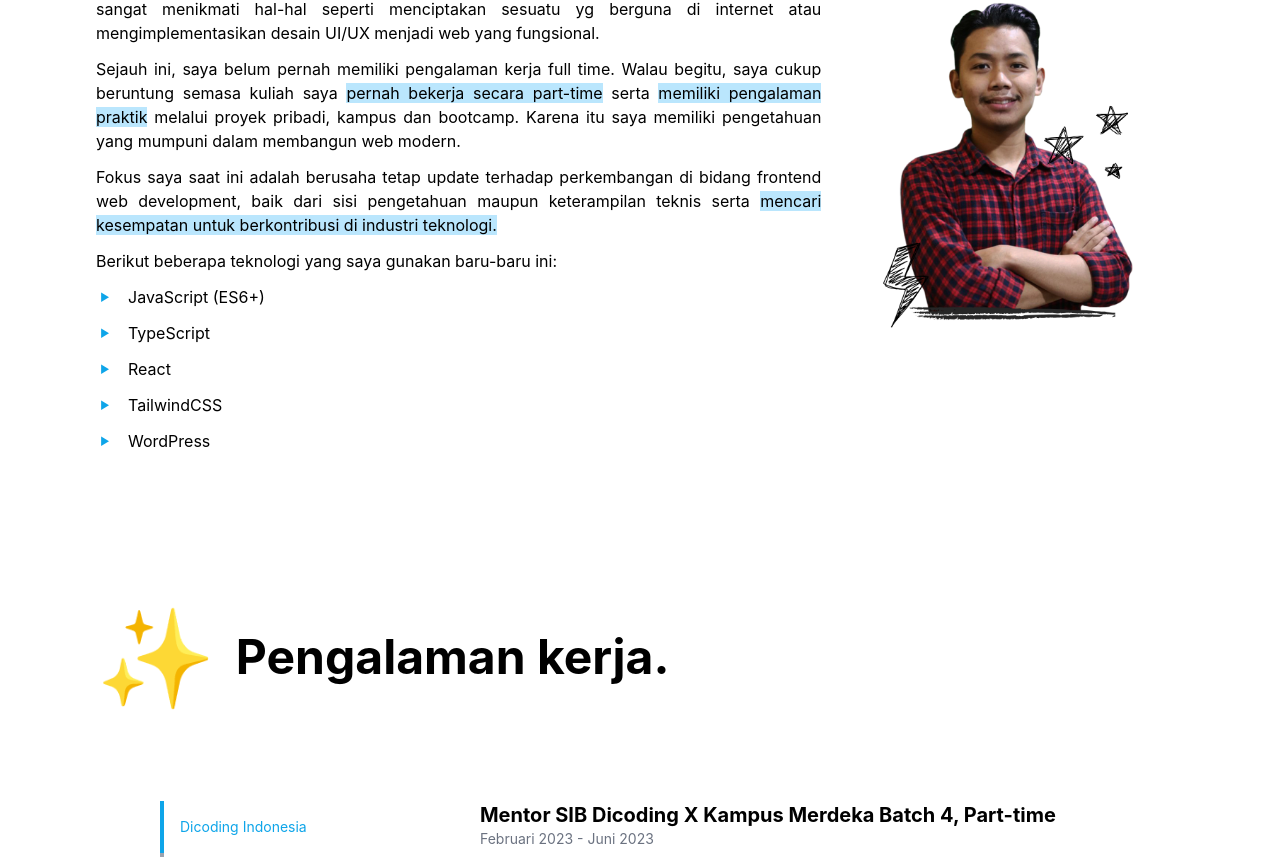
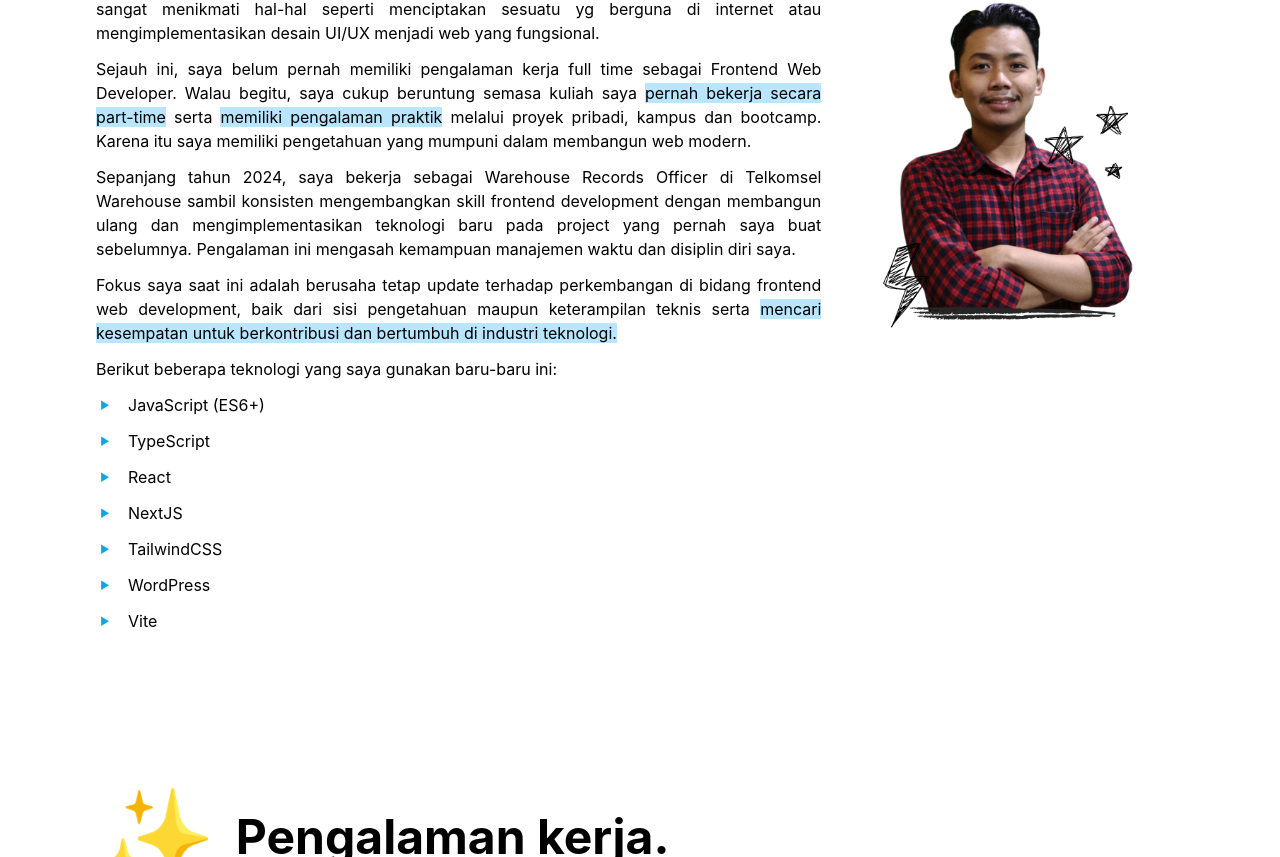
Before and after one commit to DwkLoki/portfolio-website, a React (Create React App) app: page / in a window 1280 px wide. Shown: the part 1115-1972 px from the top of the page. Built offline with nearby package versions, Linux system fonts and the light colour scheme.

Commit message:
update profil section

```diff
--- a/src/App.js
+++ b/src/App.js
@@ -98,21 +98,26 @@ function App() {
               Saya memiliki minat mendalam terhadap web development dan sangat menikmati hal-hal seperti menciptakan sesuatu yg berguna di internet atau mengimplementasikan desain UI/UX menjadi web yang fungsional.
             </p>
             <p>
-              Sejauh ini, saya belum pernah memiliki pengalaman kerja full time. Walau begitu, saya cukup beruntung semasa kuliah saya <span className='bg-sky-200'>pernah bekerja secara part-time</span> serta <span className='bg-sky-200'>memiliki pengalaman praktik</span> melalui proyek pribadi, kampus dan bootcamp.
+              Sejauh ini, saya belum pernah memiliki pengalaman kerja full time sebagai Frontend Web Developer. Walau begitu, saya cukup beruntung semasa kuliah saya <span className='bg-sky-200'>pernah bekerja secara part-time</span> serta <span className='bg-sky-200'>memiliki pengalaman praktik</span> melalui proyek pribadi, kampus dan bootcamp.
               Karena itu saya memiliki pengetahuan yang mumpuni dalam membangun web modern.
             </p>
             <p>
-              Fokus saya saat ini adalah berusaha tetap update terhadap perkembangan di bidang frontend web development, baik dari sisi pengetahuan maupun keterampilan teknis serta <span className='bg-sky-200'>mencari kesempatan untuk berkontribusi di industri teknologi.</span>
+                Sepanjang tahun 2024, saya bekerja sebagai Warehouse Records Officer di Telkomsel Warehouse sambil konsisten mengembangkan skill frontend development dengan membangun ulang dan mengimplementasikan teknologi baru pada project yang pernah saya buat sebelumnya. Pengalaman ini mengasah kemampuan manajemen waktu dan disiplin diri saya.
+            </p>
+            <p>
+              Fokus saya saat ini adalah berusaha tetap update terhadap perkembangan di bidang frontend web development, baik dari sisi pengetahuan maupun keterampilan teknis serta <span className='bg-sky-200'>mencari kesempatan untuk berkontribusi dan bertumbuh di industri teknologi.</span>
             </p>
             <p>
               Berikut beberapa teknologi yang saya gunakan baru-baru ini:
             </p>
             <ul className=''>
               <li className='relative text-justify pl-8 mb-3 before:absolute before:content-["‣"] before:left-0 before:-top-2 before:text-3xl before:text-sky-500'>JavaScript (ES6+)</li>
-                            <li className='relative text-justify pl-8 mb-3 before:absolute before:content-["‣"] before:left-0 before:-top-2 before:text-3xl before:text-sky-500'>TypeScript</li>
+              <li className='relative text-justify pl-8 mb-3 before:absolute before:content-["‣"] before:left-0 before:-top-2 before:text-3xl before:text-sky-500'>TypeScript</li>
               <li className='relative text-justify pl-8 mb-3 before:absolute before:content-["‣"] before:left-0 before:-top-2 before:text-3xl before:text-sky-500'>React</li>
+              <li className='relative text-justify pl-8 mb-3 before:absolute before:content-["‣"] before:left-0 before:-top-2 before:text-3xl before:text-sky-500'>NextJS</li>
               <li className='relative text-justify pl-8 mb-3 before:absolute before:content-["‣"] before:left-0 before:-top-2 before:text-3xl before:text-sky-500'>TailwindCSS</li>
               <li className='relative text-justify pl-8 mb-3 before:absolute before:content-["‣"] before:left-0 before:-top-2 before:text-3xl before:text-sky-500'>WordPress</li>
+              <li className='relative text-justify pl-8 mb-3 before:absolute before:content-["‣"] before:left-0 before:-top-2 before:text-3xl before:text-sky-500'>Vite</li>
             </ul>
           </div>
           <div className='lg:w-1/3 md:w-2/5 w-2/3 mx-auto'>
@@ -151,7 +156,7 @@ function App() {
             desc : 'Sistem ini hadir untuk mengatasi berbagai permasalahan penjadwalan perkuliahan pada Universitas Handayani Makassar yang masih dilakukan secara manual. Jadwal yang dihasilkan dengan cara manual, memerlukan waktu kurang lebih 3 hari dan memungkinkan terjadinya kesalahan dengan intensitas yang cukup banyak',
             techStack : 'Javascript (ES6), React, TailwindCSS, Reactstrap, React Router, Redux',
             link : {
-              github : 'https://github.com/DwkLoki/penjadwalan-perkuliahan-uhm-v2',
+              github : 'https://github.com/DwkLoki/penjadwalan-perkuliahan-uhm-v2-using-typescript',
               preview : 'https://penjadwalan-perkuliahan-uhm-v2.vercel.app'
             },
             image : 'mockup-project3.png',
```
